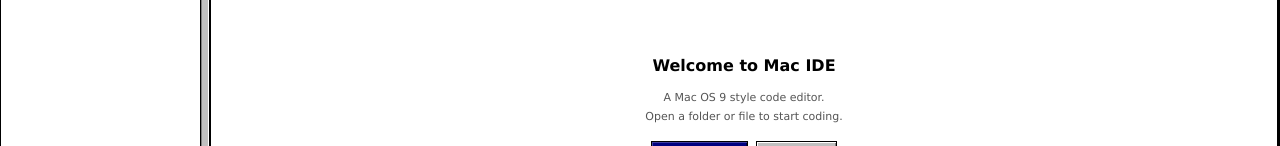
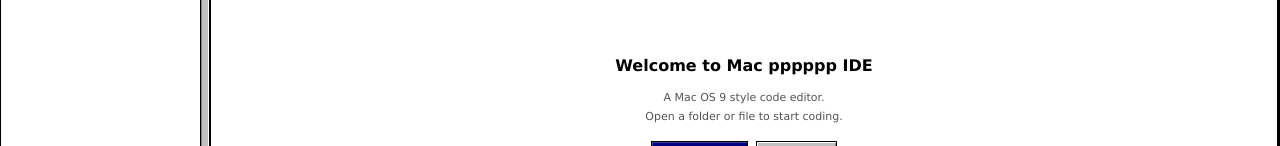
Before and after one commit to elixri/Mac-IDE, a plain HTML site: page index.html in a window 1280 px wide. Shown: the part 229-375 px from the top of the page. Drawn offline with Linux system fonts and the light colour scheme.

Commit message:
für max

```diff
--- a/index.html
+++ b/index.html
@@ -646,7 +646,7 @@
         <div id="tab-bar"></div>
         <div id="editor-wrapper">
           <div id="welcome">
-            <h1>Welcome to Mac IDE</h1>
+            <h1>Welcome to Mac pppppp IDE</h1>
             <p>A Mac OS 9 style code editor.<br>Open a folder or file to start coding.</p>
             <div class="actions">
               <button class="mac-btn primary" onclick="document.getElementById('btn-open-folder').click()">Open Folder</button>
```
